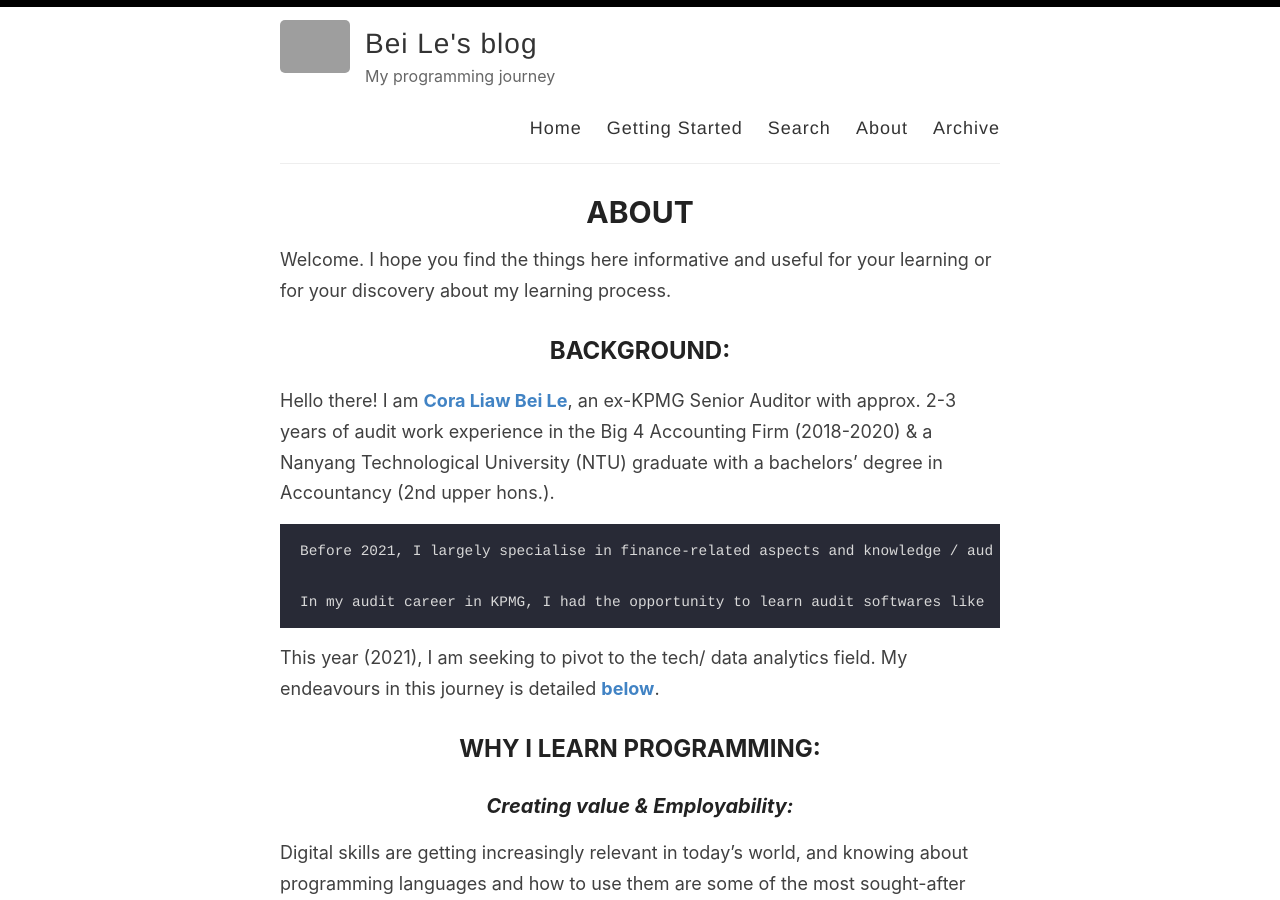
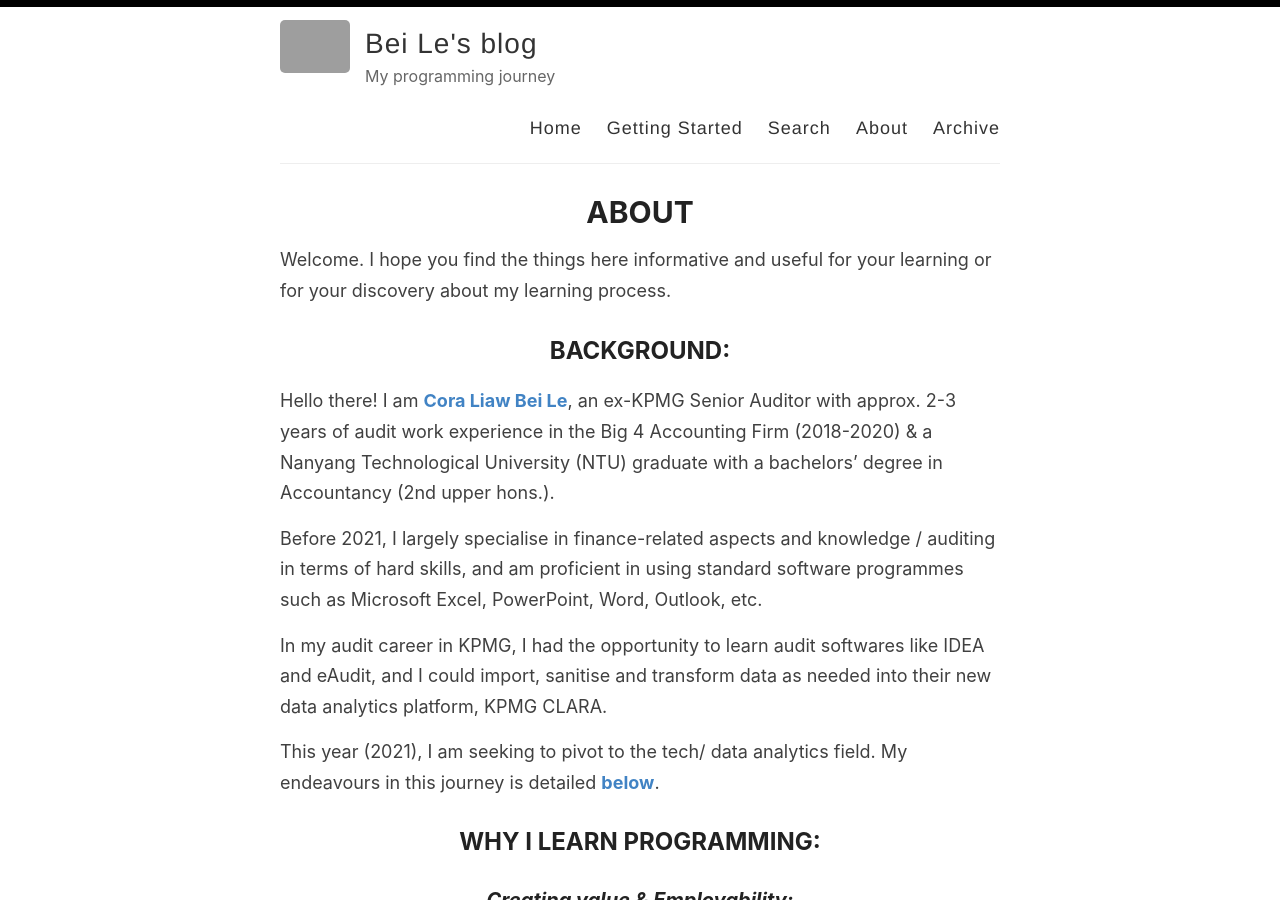
Before and after one commit to liawbeile/liawbeile.github.io, a Jekyll site: the page built from _pages/about.md, in a window 1280 px wide and 900 px high. Built offline with Jekyll 4.4.1, drawn with Linux system fonts in a browser that asks for light colours; grey boxes are pictures that could not be loaded.

```diff
--- a/_pages/about.md
+++ b/_pages/about.md
@@ -9,9 +9,9 @@ Welcome. I hope you find the things here informative and useful for your learnin
 ## BACKGROUND:
 Hello there! I am **[Cora Liaw Bei Le](www.linkedin.com/in/coraliawbeile)**, an ex-KPMG Senior Auditor with approx. 2-3 years of audit work experience in the Big 4 Accounting Firm (2018-2020) & a Nanyang Technological University (NTU) graduate with a bachelors’ degree in Accountancy (2nd upper hons.).
 
-    Before 2021, I largely specialise in finance-related aspects and knowledge / auditing in terms of hard skills, and am proficient in using standard software programmes such as Microsoft Excel, PowerPoint, Word, Outlook, etc.
-
-    In my audit career in KPMG, I had the opportunity to learn audit softwares like IDEA and eAudit, and I could import, sanitise and transform data as needed into their new data analytics platform, KPMG CLARA.
+> Before 2021, I largely specialise in finance-related aspects and knowledge / auditing in terms of hard skills, and am proficient in using standard software programmes such as Microsoft Excel, PowerPoint, Word, Outlook, etc.
+>
+> In my audit career in KPMG, I had the opportunity to learn audit softwares like IDEA and eAudit, and I could import, sanitise and transform data as needed into their new data analytics platform, KPMG CLARA.
 
 This year (2021), I am seeking to pivot to the tech/ data analytics field. My endeavours in this journey is detailed **[below](#programming-skills-i-gained-in-2021)**.
 
@@ -48,7 +48,7 @@ I also hope to be able to provide solutions to solve business problems using dat
 ---
 
 ### Programming skills I gained in 2021:
-Kindly refer to my [blog posts](https://liawbeile.github.io/) in this site for the detailed programming journey I embarked on this year.
+Kindly refer to my **[blog posts](https://liawbeile.github.io/archive/)** in this site for the detailed programming journey I embarked on this year.
 
 ### Digital & Business skills I gained in 2021:
 
```
